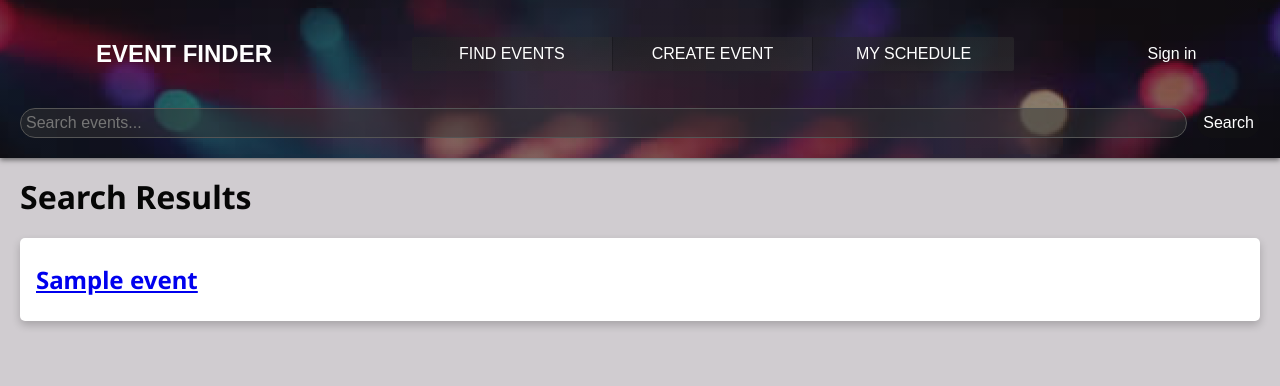
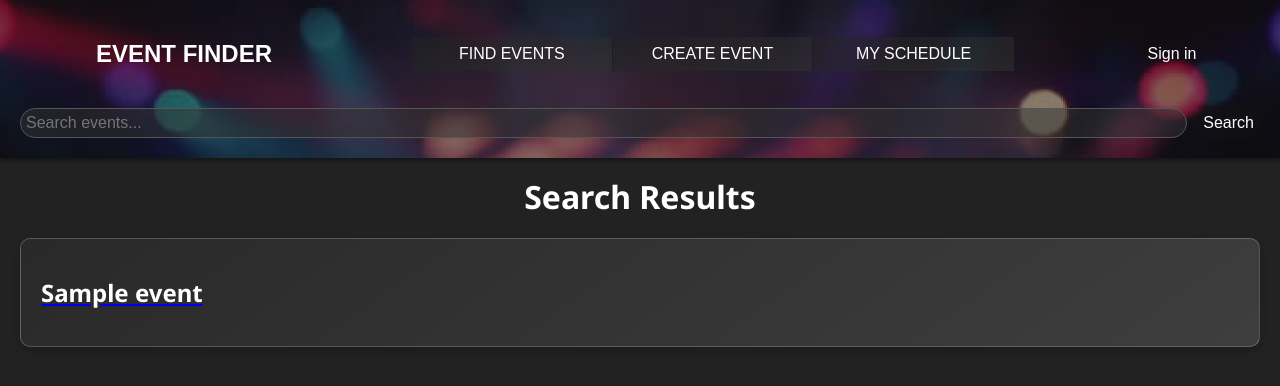
Before and after one commit to csci5117s24/project-1-html-heroes, a Flask app: page /search in a window 1280 px wide. Shown: the top 386 px of the page. Run offline with Flask 3, Linux system fonts and the light colour scheme; a database or web service that is not in the repository returns one stand-in record (values such as "Sample title"); some libraries are stand-ins or nearby versions; some web fonts are replaced.

Commit message:
more css added for card and create event page

```diff
--- a/static/index.css
+++ b/static/index.css
@@ -137,28 +137,55 @@
 
 /* card code: https://www.w3schools.com/howto/howto_css_cards.asp */
 .card {
-  /* Add shadows to create the "card" effect */
-  box-shadow: 0 4px 8px 0 rgba(0, 0, 0, 0.2);
-  transition: 0.3s;
-  border-radius: 5px;
-  background-color: white;
+  background-color: #333;
+  border-radius: 10px;
+  box-shadow: 0 4px 10px rgba(0, 0, 0, 0.2);
+  transition: all 0.3s ease;
+  overflow: hidden;
+  border: 1px solid rgba(255, 255, 255, 0.2);
+  position: relative;
+  background: linear-gradient(145deg, #292929, #3e3e3e);
 }
 
-/* On mouse-over, add a deeper shadow */
 .card:hover {
-  box-shadow: 0 8px 16px 0 rgba(0, 0, 0, 0.2);
+  transform: translateY(-5px);
+  box-shadow: 0 12px 20px rgba(0, 0, 0, 0.4);
 }
 
-/* Add some padding inside the card container */
+.card::after {
+  content: "";
+  position: absolute;
+  top: 0;
+  left: 0;
+  width: 100%;
+  height: 100%;
+  background: linear-gradient(
+    145deg,
+    rgba(255, 255, 255, 0.1),
+    rgba(0, 0, 0, 0)
+  );
+  opacity: 0;
+  transition: opacity 0.3s ease;
+  pointer-events: none;
+}
+
+.card:hover::after {
+  opacity: 1;
+}
+
 .container {
-  padding: 8px 16px;
-  margin: 10px 0;
+  padding: 20px;
+  color: #fff;
+}
+
+.card:hover .container {
+  text-shadow: 0 0 10px rgba(255, 255, 255, 0.7);
 }
 
 body {
   font-family: "Noto Sans", sans-serif;
-  color: #060606;
-  background-color: #d0ccd0;
+  color: #fff;
+  background-color: rgba(34, 34, 34, 1);
 }
 
 .pure-button:hover {
@@ -274,9 +301,9 @@ body {
 
 .pure-button.header-button:hover,
 .pure-button.header-button:focus {
-  background: #0af;
+  background: #dcb8f8;
   color: #222;
-  box-shadow: 0 0 10px #0af;
+  box-shadow: 0 0 10px #7d44a9;
   transform: translateY(-2px);
 }
 
@@ -314,9 +341,9 @@ body {
 }
 
 .search-button:hover {
-  background: #0af;
+  background: #dcb8f8;
   color: #222;
-  box-shadow: 0 0 10px #0af;
+  box-shadow: 0 0 10px #7d44a9;
   transform: translateY(-2px);
 }
 
@@ -335,3 +362,70 @@ body {
   flex-grow: 1;
   margin-right: 10px;
 }
+
+/* Create event page */
+
+h1 {
+  text-align: center;
+  color: #fff;
+}
+
+.pure-form {
+  max-width: 600px;
+  margin: 20px auto;
+  background: #333;
+  padding: 20px;
+  border-radius: 10px;
+  box-shadow: 0 0 10px rgba(0, 0, 0, 0.5);
+}
+
+.pure-form label {
+  color: #fff;
+  font-weight: bold;
+}
+
+.pure-form input[type="text"],
+.pure-form input[type="datetime-local"],
+.pure-form input[type="url"],
+.pure-form textarea {
+  width: 100%;
+  padding: 10px;
+  margin-bottom: 15px;
+  border: none;
+  border-radius: 5px;
+  background: rgba(255, 255, 255, 0.1);
+  color: #fff;
+  outline: none;
+}
+
+.pure-form textarea {
+  resize: none;
+}
+
+.pure-form button,
+.pure-form a.pure-button {
+  background: linear-gradient(45deg, #0ff, #f0f);
+  border: none;
+  color: #fff;
+  padding: 10px 20px;
+  cursor: pointer;
+  text-transform: uppercase;
+  font-weight: bold;
+  border-radius: 5px;
+  transition: background 0.3s ease;
+  text-decoration: none;
+  display: inline-block;
+  margin: 5px;
+}
+
+.pure-form button:hover,
+.pure-form a.pure-button:hover {
+  background: linear-gradient(45deg, rgb(97, 196, 196), rgb(171, 128, 171));
+}
+
+.pure-form input[type="text"]:focus,
+.pure-form input[type="datetime-local"]:focus,
+.pure-form input[type="url"]:focus,
+.pure-form textarea:focus {
+  box-shadow: 0 0 10px #fff;
+}
```
Also changed, not shown: templates/find_events.html (+11 -7 lines).
